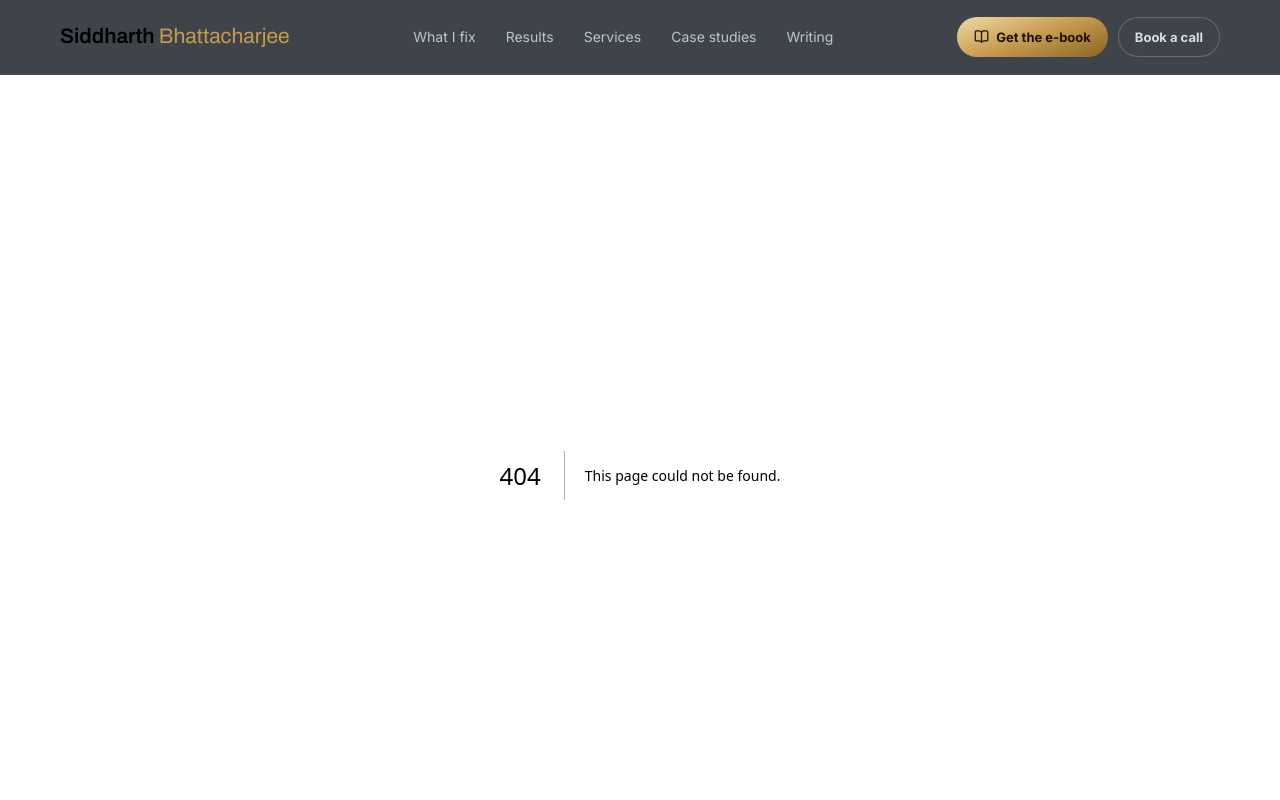
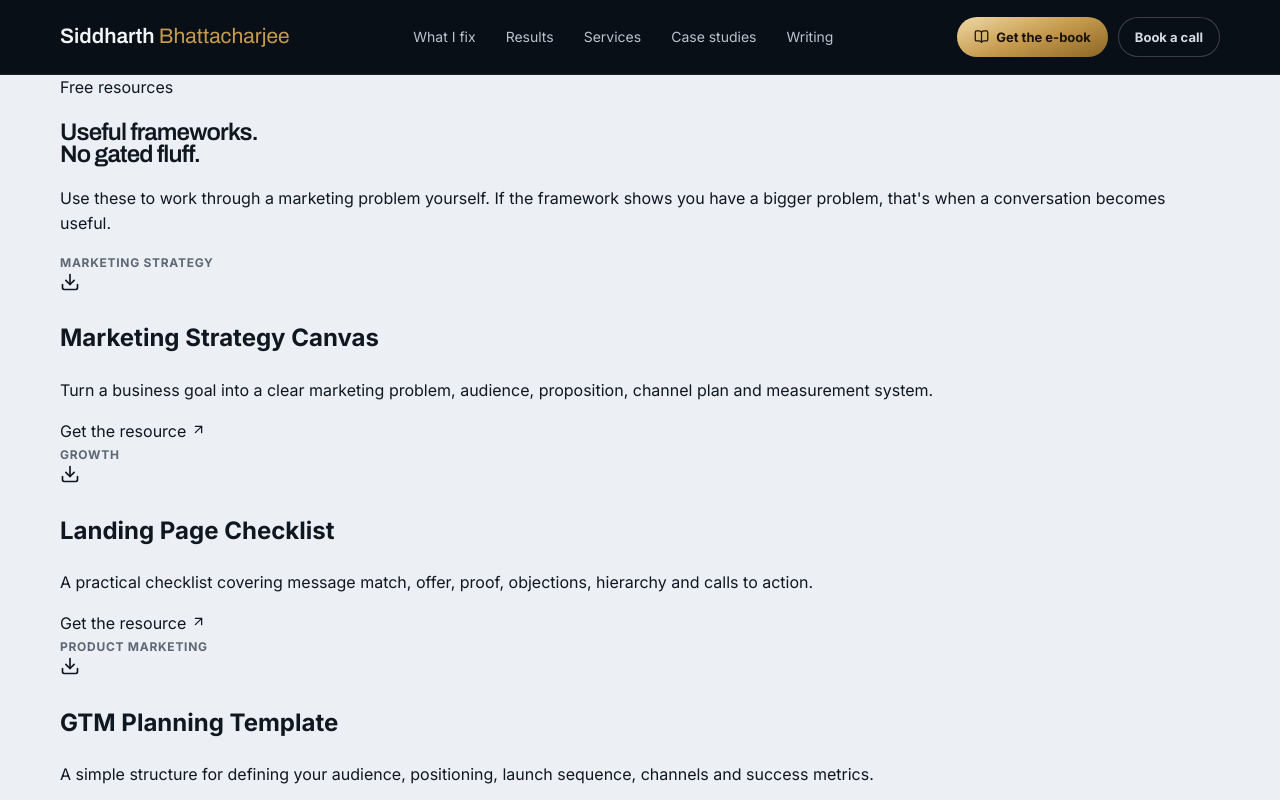
Before and after one commit to iLuciferDevil/siddharth-portfolio, a Next.js app: page /resources in a window 1280 px wide. Before the commit this address had no page. Shown: the top 800 px of the page. Built offline with nearby package versions, Linux system fonts and the light colour scheme.

Commit message:
Add missing resources landing page

```diff
--- /dev/null
+++ b/app/resources/page.tsx
@@ -0,0 +1,8 @@
+import Link from 'next/link';
+import { ArrowUpRight, Download } from 'lucide-react';
+
+export const metadata={title:'Free Marketing Resources | Siddharth Bhattacharjee',description:'Free marketing frameworks, checklists and templates for founders, business owners and marketing teams.'};
+
+const resources=[['marketing-strategy-canvas','Marketing Strategy Canvas','Turn a business goal into a clear marketing problem, audience, proposition, channel plan and measurement system.','Marketing Strategy'],['landing-page-checklist','Landing Page Checklist','A practical checklist covering message match, offer, proof, objections, hierarchy and calls to action.','Growth'],['gtm-template','GTM Planning Template','A simple structure for defining your audience, positioning, launch sequence, channels and success metrics.','Product Marketing'],['brand-positioning-worksheet','Brand Positioning Worksheet','Work through your customer, alternatives, category, value and reason to believe.','Brand'],['b2b-marketing-canvas','B2B Marketing Canvas','Map target accounts, buying problems, demand sources, content, sales handoffs and measurement.','B2B'],['lifecycle-marketing-map','Lifecycle Marketing Map','Map the customer lifecycle and identify where acquisition, activation, retention and reactivation need work.','CRM']];
+
+export default function Resources(){return <main className="surface-pearl resources-page"><section className="container resources-hero"><div className="eyebrow">Free resources</div><h1 className="display">Useful frameworks.<br/><span>No gated fluff.</span></h1><p>Use these to work through a marketing problem yourself. If the framework shows you have a bigger problem, that&apos;s when a conversation becomes useful.</p></section><section className="container section"><div className="resource-grid">{resources.map(([slug,title,desc,cat])=><article className="resource-card" key={slug}><div className="num">{cat}</div><Download size={20}/><h2>{title}</h2><p>{desc}</p><Link href={`/resources/${slug}`}>Get the resource <ArrowUpRight size={15}/></Link></article>)}</div></section><section className="container cta"><div className="cta-box"><div><div className="eyebrow">Need a second pair of eyes?</div><h2>Use the framework. Then talk to me.</h2></div><div><p>If you&apos;d rather have an experienced marketer apply the thinking to your actual business, send a short brief.</p><a className="button" href="/#booking">Send a brief <ArrowUpRight size={16}/></a></div></div></section></main>}
```
